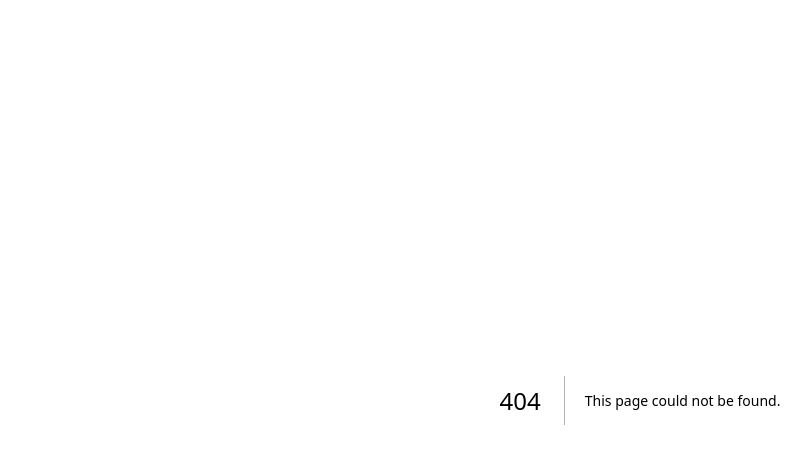
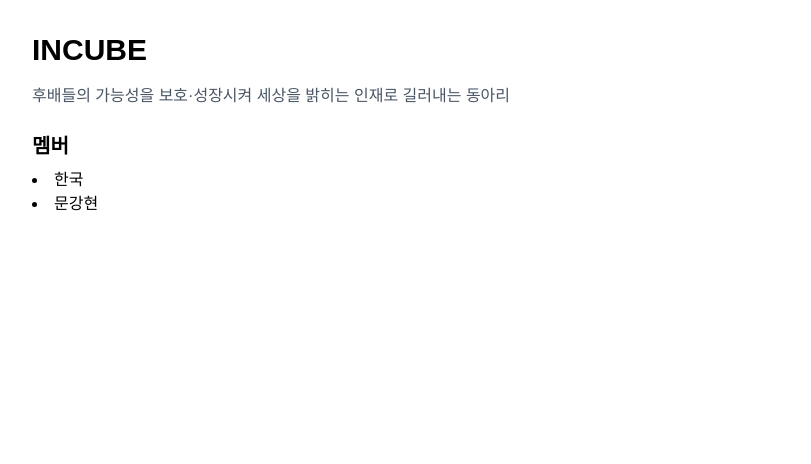
Before and after one commit to team-incube/Flooding-Frontend-Onboarding, a Next.js app: page /clubs/1 in a window 1280 px wide. Before the commit this address had no page. Shown: the top 464 px of the page, without its empty margins (0-811 px from the left). Built offline with nearby package versions, Linux system fonts and the light colour scheme; data requests are answered from the project's data file; a web font is replaced by a local one.

Commit message:
동아리 상세 페이지 추가

```diff
--- /dev/null
+++ b/src/app/(pages)/clubs/[id]/page.tsx
@@ -0,0 +1,10 @@
+import ClubDetail from "@/views/club/ui/Club/ClubDetail";
+
+export default async function ClubDetailPage({
+  params,
+}: {
+  params: Promise<{ id: string }>;
+}) {
+  const { id } = await params;
+  return <ClubDetail id={Number(id)} />;
+}
```
